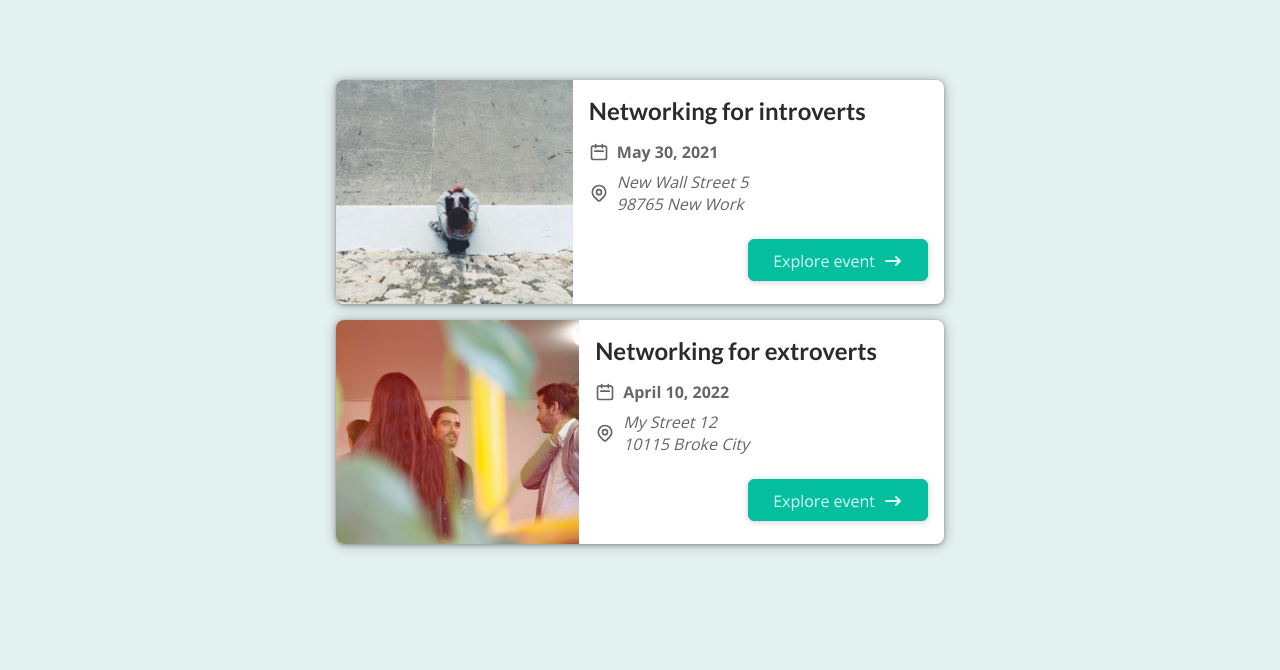
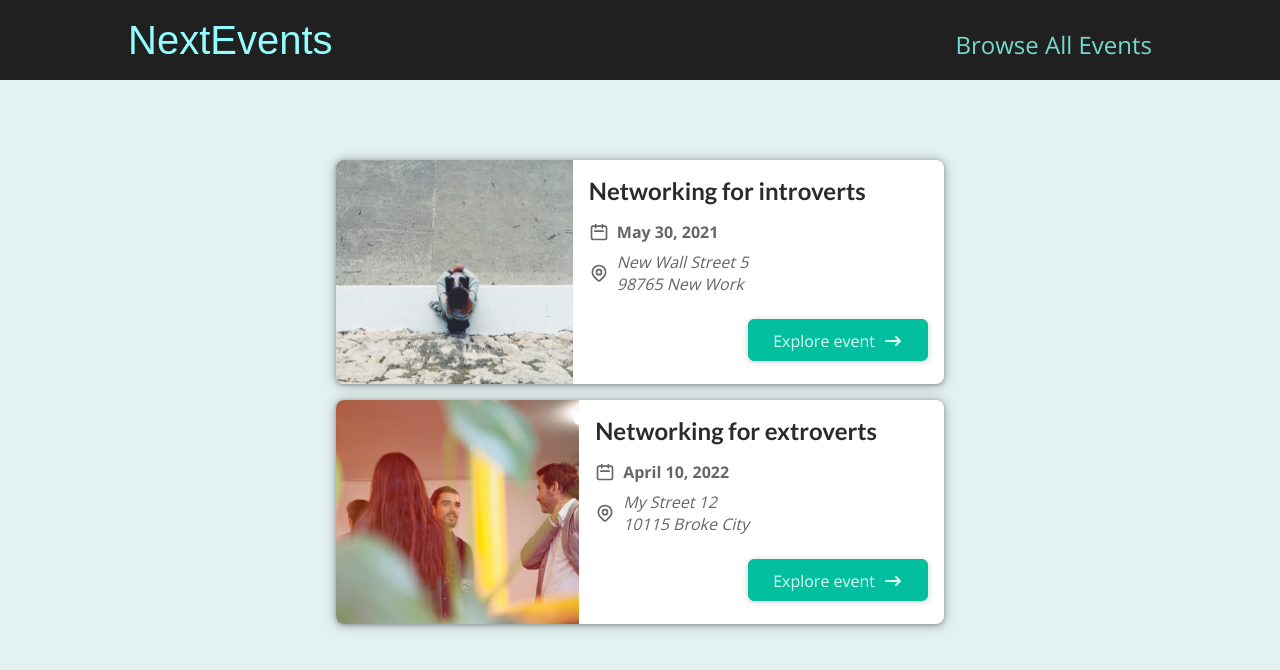
Before and after one commit to pinkjagnie/file-base-routing-project, a Next.js app: page / in a window 1280 px wide. Shown: the top 670 px of the page. Built offline with nearby package versions, Linux system fonts and the light colour scheme.

Commit message:
Added Layout wrapper

```diff
--- /dev/null
+++ b/components/layout/layout.js
@@ -0,0 +1,12 @@
+import MainHeader from "./main-header";
+
+const Layout = (props) => {
+  return (
+    <>
+      <MainHeader />
+      <main>{props.children}</main>
+    </>
+  );
+};
+
+export default Layout;
--- /dev/null
+++ b/components/layout/main-header.js
@@ -0,0 +1,22 @@
+import Link from "next/link";
+
+import styles from "./main-header.module.css";
+
+const MainHeader = () => {
+  return (
+    <header className={styles.header}>
+      <div className={styles.logo}>
+        <Link href="/">NextEvents</Link>
+      </div>
+      <nav className={styles.navigation}>
+        <ul>
+          <li>
+            <Link href="/events">Browse All Events</Link>
+          </li>
+        </ul>
+      </nav>
+    </header>
+  );
+};
+
+export default MainHeader;
--- /dev/null
+++ b/components/layout/main-header.module.css
@@ -0,0 +1,41 @@
+.header {
+  width: 100%;
+  display: flex;
+  justify-content: space-between;
+  align-items: baseline;
+  padding: 1rem 10%;
+  height: 5rem;
+  background-color: #202020;
+}
+
+.logo {
+  font-size: 1.5rem;
+  color: white;
+  font-family: "Fira", sans-serif;
+  height: 100%;
+  display: flex;
+  justify-content: center;
+  align-items: center;
+  color: #94fdfd;
+}
+
+.logo a {
+  text-decoration: none;
+  color: #94fdfd;
+}
+
+.navigation a {
+  text-decoration: none;
+  color: #74dacc;
+  font-size: 1rem;
+}
+
+@media (min-width: 768px) {
+  .logo {
+    font-size: 2.5rem;
+  }
+
+  .navigation a {
+    font-size: 1.5rem;
+  }
+}
--- a/pages/_app.js
+++ b/pages/_app.js
@@ -1,7 +1,13 @@
-import '../styles/globals.css'
+import Layout from "../components/layout/layout";
+
+import "../styles/globals.css";
 
 function MyApp({ Component, pageProps }) {
-  return <Component {...pageProps} />
+  return (
+    <Layout>
+      <Component {...pageProps} />
+    </Layout>
+  );
 }
 
-export default MyApp
+export default MyApp;
```
